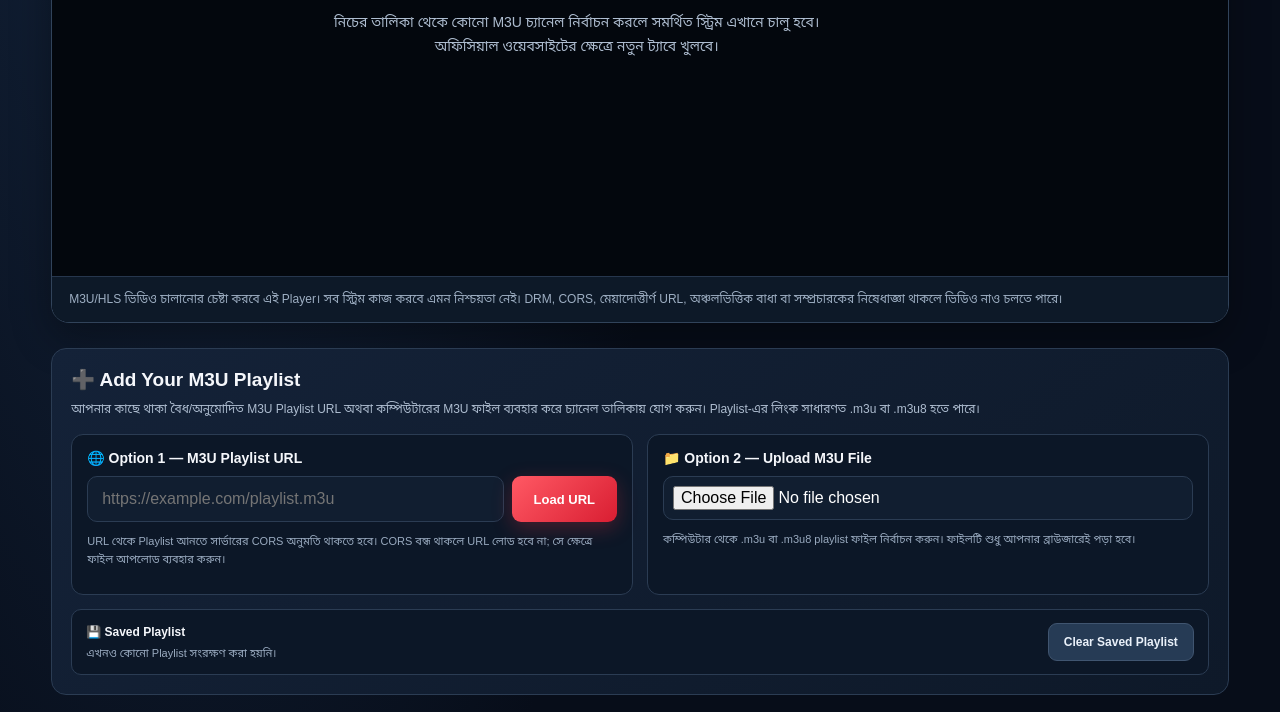
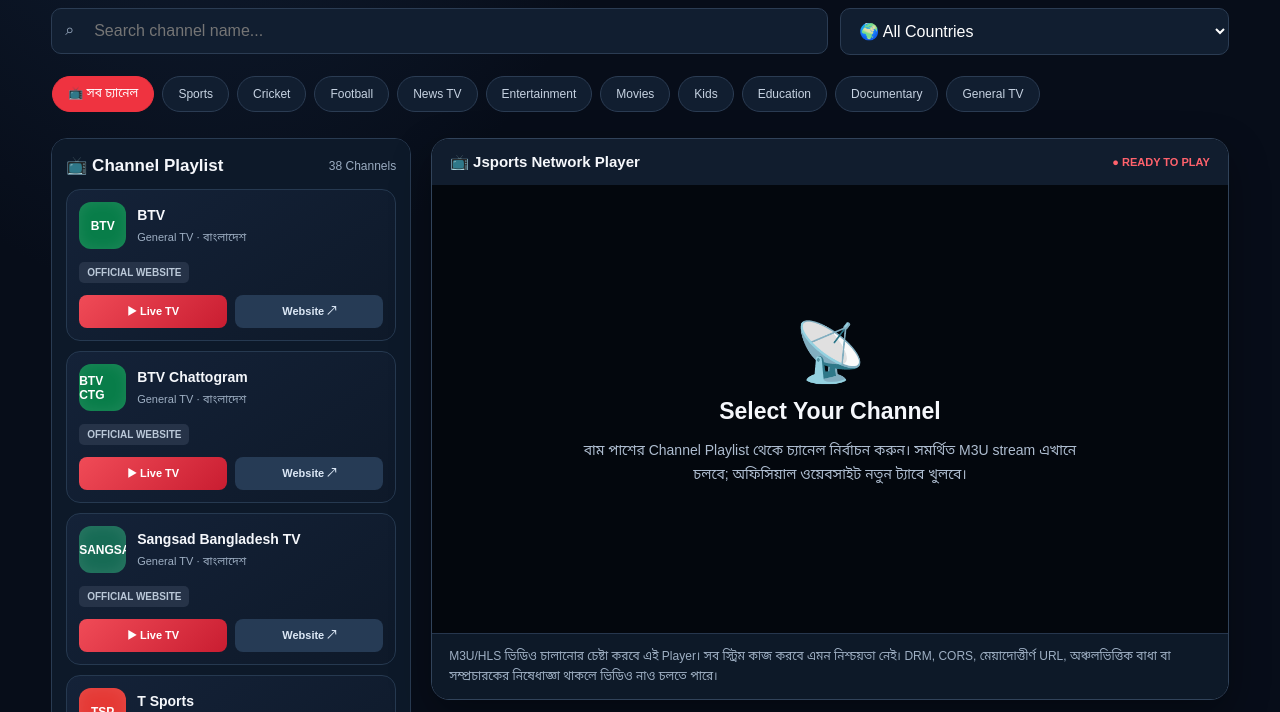
Before and after one commit to adammjasim-sys/Jsports-network, a plain HTML site: page index.html in a window 1280 px wide. Shown: the part 664-1376 px from the top of the page. Drawn offline with nearby package versions, Linux system fonts and the light colour scheme.

Commit message:
Update index.html

```diff
--- a/index.html
+++ b/index.html
@@ -64,8 +64,21 @@ input:focus,select:focus{border-color:#ef5964;box-shadow:0 0 0 3px #ef33441c}
 .info-panel{margin-top:28px;padding:18px;border:1px solid var(--line);border-radius:13px;background:#101b2b}
 .info-panel h3{margin:0 0 9px;font-size:16px}.info-panel p{margin:0;color:#a8b7c9;font-size:12px;line-height:1.8}
 footer{padding:27px 4%;text-align:center;color:#8495aa;font-size:12px;border-top:1px solid #26364d;line-height:1.9}footer strong{color:#e9eef5}
+
+.tv-layout{display:grid;grid-template-columns:minmax(290px,360px) minmax(0,1fr);gap:20px;align-items:start;margin-top:12px}
+.channel-sidebar{min-width:0;background:#0d1929;border:1px solid #293b52;border-radius:16px;padding:14px;max-height:820px;overflow:auto;position:sticky;top:86px}
+.channel-sidebar .section-title{margin:2px 0 13px}
+.channel-sidebar .section-title h2{font-size:17px}
+.channel-grid{grid-template-columns:1fr;gap:10px}
+.channel-card{padding:12px}
+.channel-card.selected{border-color:#ff5964;box-shadow:0 0 0 2px #ef334033}
+.logo img{width:100%;height:100%;object-fit:contain;padding:3px;background:#fff;border-radius:9px}
+.player-column{min-width:0}
+.player-column .player{margin:0;position:sticky;top:86px}
+.player-screen{min-height:0}
+@media(max-width:900px){.tv-layout{grid-template-columns:minmax(240px,310px) minmax(0,1fr);gap:12px}.channel-sidebar{padding:10px}}
 @media(max-width:1050px){.channel-grid{grid-template-columns:repeat(3,minmax(0,1fr))}}
-@media(max-width:720px){header{padding:11px 3%}.brand h1{font-size:18px}.container{padding:16px 3% 40px}.hero{padding:21px}.hero h2{font-size:22px}.hero:after{right:4%;font-size:65px}.channel-grid{grid-template-columns:repeat(2,minmax(0,1fr));gap:9px}.channel-card{padding:11px}.logo{width:40px;height:40px;flex-basis:40px;font-size:10px}.channel-info h3{font-size:12px}.card-actions{flex-direction:column}.toolbar,.m3u-grid{grid-template-columns:1fr}.player-screen{min-height:190px}.player-content h3{font-size:19px}.player-icon{font-size:45px}.field-row{flex-direction:column}}
+@media(max-width:720px){.tv-layout{grid-template-columns:1fr}.channel-sidebar{position:static;max-height:440px;order:2}.player-column{order:1}.player-column .player{position:static}.channel-grid{grid-template-columns:1fr 1fr}header{padding:11px 3%}.brand h1{font-size:18px}.container{padding:16px 3% 40px}.hero{padding:21px}.hero h2{font-size:22px}.hero:after{right:4%;font-size:65px}.channel-grid{grid-template-columns:repeat(2,minmax(0,1fr));gap:9px}.channel-card{padding:11px}.logo{width:40px;height:40px;flex-basis:40px;font-size:10px}.channel-info h3{font-size:12px}.card-actions{flex-direction:column}.toolbar,.m3u-grid{grid-template-columns:1fr}.player-screen{min-height:190px}.player-content h3{font-size:19px}.player-icon{font-size:45px}.field-row{flex-direction:column}}
 @media(max-width:370px){.channel-grid{grid-template-columns:1fr}}
 </style>
 </head>
@@ -74,14 +87,7 @@ footer{padding:27px 4%;text-align:center;color:#8495aa;font-size:12px;border-top
 <main class="container">
 <section class="hero"><div class="hero-label">WELCOME TO JSPORTS NETWORK</div><h2>One Network. More Entertainment.</h2><p>ক্রিকেট, ফুটবল, আন্তর্জাতিক সংবাদ, বিনোদন, মুভি ও বিশ্বের বিভিন্ন ফ্রি টিভি চ্যানেলের অফিসিয়াল লিংক এক জায়গায়। এখন নিজের বৈধ M3U Playlist-ও যোগ করতে পারবেন।</p></section>
 
-<section class="player">
-  <div class="player-head"><div class="player-title" id="playerTitle">📺 Jsports Network Player</div><div class="live-status" id="playerStatus">● READY TO PLAY</div></div>
-  <div class="player-screen">
-    <video id="liveVideo" controls playsinline crossorigin="anonymous"></video>
-    <div class="player-content" id="playerPlaceholder"><div class="player-icon">📡</div><h3 id="playerHeading">Select Your Channel</h3><p id="playerText">নিচের তালিকা থেকে কোনো M3U চ্যানেল নির্বাচন করলে সমর্থিত স্ট্রিম এখানে চালু হবে। অফিসিয়াল ওয়েবসাইটের ক্ষেত্রে নতুন ট্যাবে খুলবে।</p><a id="playerLink" class="player-action" href="#" target="_blank" rel="noopener" style="display:none">▶ Open Official Live</a></div>
-  </div>
-  <div class="player-note">M3U/HLS ভিডিও চালানোর চেষ্টা করবে এই Player। সব স্ট্রিম কাজ করবে এমন নিশ্চয়তা নেই। DRM, CORS, মেয়াদোত্তীর্ণ URL, অঞ্চলভিত্তিক বাধা বা সম্প্রচারকের নিষেধাজ্ঞা থাকলে ভিডিও নাও চলতে পারে।</div>
-</section>
+
 
 <section class="panel" id="m3uPanel">
   <h2>➕ Add Your M3U Playlist</h2>
@@ -110,9 +116,21 @@ footer{padding:27px 4%;text-align:center;color:#8495aa;font-size:12px;border-top
   <select id="countryFilter"><option value="all">🌍 All Countries</option><option value="বাংলাদেশ">🇧🇩 বাংলাদেশ</option><option value="ভারত">🇮🇳 ভারত</option><option value="পাকিস্তান">🇵🇰 পাকিস্তান</option><option value="আন্তর্জাতিক">🌐 আন্তর্জাতিক</option><option value="Playlist">📂 M3U Playlist</option></select>
 </section>
 <div class="category-bar" id="categoryBar"></div>
-<div class="section-title"><h2>📺 All TV Channels</h2><span class="total" id="channelCount"></span></div>
-<section class="channel-grid" id="channelGrid"></section>
-<section class="info-panel"><h3>ℹ️ About Free TV Links & M3U</h3><p>Jsports Network কোনো টিভি চ্যানেলের নিজস্ব সম্প্রচার হোস্ট করে না। এখানে চ্যানেলগুলোর অফিসিয়াল ওয়েবসাইট এবং ব্যবহারকারীর যোগ করা Playlist দেখানো হয়। কেবল বৈধ ও অনুমোদিত স্ট্রিম ব্যবহার করুন। দেশভিত্তিক সীমাবদ্ধতা, CORS, DRM, ইন্টারনেট ও সম্প্রচারকের নীতির কারণে কোনো কোনো লিংক কাজ নাও করতে পারে। GitHub Pages একটি static website; এখানে কোনো private playlist বা গোপন API key নিরাপদে সংরক্ষণ করা হয় না।</p></section>
+<section class="tv-layout">
+  <aside class="channel-sidebar">
+    <div class="section-title"><h2>📺 Channel Playlist</h2><span class="total" id="channelCount"></span></div>
+    <section class="channel-grid" id="channelGrid"></section>
+  </aside>
+  <div class="player-column"><section class="player">
+  <div class="player-head"><div class="player-title" id="playerTitle">📺 Jsports Network Player</div><div class="live-status" id="playerStatus">● READY TO PLAY</div></div>
+  <div class="player-screen">
+    <video id="liveVideo" controls playsinline crossorigin="anonymous"></video>
+    <div class="player-content" id="playerPlaceholder"><div class="player-icon">📡</div><h3 id="playerHeading">Select Your Channel</h3><p id="playerText">বাম পাশের Channel Playlist থেকে চ্যানেল নির্বাচন করুন। সমর্থিত M3U stream এখানে চলবে; অফিসিয়াল ওয়েবসাইট নতুন ট্যাবে খুলবে।</p><a id="playerLink" class="player-action" href="#" target="_blank" rel="noopener" style="display:none">▶ Open Official Live</a></div>
+  </div>
+  <div class="player-note">M3U/HLS ভিডিও চালানোর চেষ্টা করবে এই Player। সব স্ট্রিম কাজ করবে এমন নিশ্চয়তা নেই। DRM, CORS, মেয়াদোত্তীর্ণ URL, অঞ্চলভিত্তিক বাধা বা সম্প্রচারকের নিষেধাজ্ঞা থাকলে ভিডিও নাও চলতে পারে।</div>
+</section></div>
+</section>
+<section class="info-panel"><h3>ℹ️ About Free TV Links & M3U</h3><p>Jsports Network কোনো টিভি চ্যানেলের নিজস্ব সম্প্রচার হোস্ট করে না। এখানে চ্যানেলগুলোর অফিসিয়াল ওয়েবসাইট এবং ব্যবহারকারীর যোগ করা Playlist দেখানো হয়। M3U ফাইলে tvg-logo থাকলে সেটি দেখানো হবে; অন্য চ্যানেলে ওয়েবসাইটের favicon পাওয়া গেলে দেখাবে, না হলে সংক্ষিপ্ত নাম থাকবে। কেবল বৈধ ও অনুমোদিত স্ট্রিম ব্যবহার করুন। দেশভিত্তিক সীমাবদ্ধতা, CORS, DRM, ইন্টারনেট ও সম্প্রচারকের নীতির কারণে কোনো কোনো লিংক কাজ নাও করতে পারে। GitHub Pages একটি static website; এখানে কোনো private playlist বা গোপন API key নিরাপদে সংরক্ষণ করা হয় না।</p></section>
 </main>
 <footer><strong>Jsports Network</strong><br>Free & Official TV Channel Directory<br>© 2026 Jsports Network</footer>
 
@@ -159,6 +177,13 @@ const channels = [
 {name:"TV5MONDE",short:"TV5",category:"Entertainment",country:"আন্তর্জাতিক",url:"https://www.tv5monde.com/",type:"website",color:"#2454a0"}
 ];
 
+const logoDomains={
+"BTV":"btvlive.gov.bd","BTV Chattogram":"btvlive.gov.bd","Sangsad Bangladesh TV":"parliament.gov.bd",
+"T Sports":"tsports.com","GTV":"gtv.com.bd","Nagorik TV":"nagorik.com",
+"DD National":"prasarbharati.gov.in","DD News":"prasarbharati.gov.in","DD Sports":"prasarbharati.gov.in","DD Kisan":"prasarbharati.gov.in","Sansad TV":"sansadtv.nic.in","DD Bharati":"prasarbharati.gov.in","DD Girnar":"prasarbharati.gov.in","DD Urdu":"prasarbharati.gov.in",
+"PTV Home":"ptv.com.pk","PTV News":"ptv.com.pk","PTV Sports":"ptv.com.pk","PTV National":"ptv.com.pk","Geo News":"geo.tv","Geo Super":"geosuper.tv",
+"Al Jazeera English":"aljazeera.com","BBC News":"bbc.com","Sky News":"news.sky.com","France 24 English":"france24.com","DW News":"dw.com","CNN International":"cnn.com","NHK World-Japan":"nhk.or.jp","CNA":"channelnewsasia.com","TRT World":"trtworld.com","Euronews":"euronews.com","ABC News Australia":"abc.net.au","CBS News 24/7":"cbsnews.com","GB News":"gbnews.com","CGTN":"cgtn.com","Arirang TV":"arirang.com","NASA TV":"nasa.gov","Red Bull TV":"redbull.com","TV5MONDE":"tv5monde.com"
+};
 const categories=["সব চ্যানেল","Sports","Cricket","Football","News TV","Entertainment","Movies","Kids","Education","Documentary","General TV"];
 let activeCategory="সব চ্যানেল";
 let playlistChannels=[];
@@ -278,7 +303,8 @@ function render(){
     const card=document.createElement("article");card.className="channel-card";
     const top=document.createElement("div");top.className="card-top";
     const logo=document.createElement("div");logo.className="logo";logo.style.background=c.color||"#236b91";logo.textContent=c.short||"TV";
-    if(c.logo){const img=document.createElement("img");img.src=c.logo;img.alt="";img.style.cssText="width:100%;height:100%;object-fit:contain";img.onerror=()=>{img.remove();};logo.textContent="";logo.appendChild(img);}
+    const logoSource=c.logo||(logoDomains[c.name]?"https://www.google.com/s2/favicons?domain="+encodeURIComponent(logoDomains[c.name])+"&sz=128":"");
+    if(logoSource){const img=document.createElement("img");img.src=logoSource;img.alt=c.name+" logo";img.onerror=()=>{img.remove();logo.textContent=c.short||"TV";};logo.textContent="";logo.appendChild(img);}
     const info=document.createElement("div");info.className="channel-info";
     const name=document.createElement("h3");name.textContent=c.name;
     const meta=document.createElement("div");meta.className="meta";meta.textContent=(c.category||"TV")+" · "+(c.country||"Playlist");
@@ -288,7 +314,7 @@ function render(){
     const actions=document.createElement("div");actions.className="card-actions";
     const watch=document.createElement("button");watch.className="watch-btn";watch.type="button";watch.textContent=c.isPlaylist?"▶ Play Stream":c.url?"▶ Live TV":"Unavailable";
     if(!c.url&&!c.streamUrl)watch.classList.add("unavailable");
-    watch.addEventListener("click",()=>selectChannel(c));
+    watch.addEventListener("click",()=>{document.querySelectorAll(".channel-card.selected").forEach(x=>x.classList.remove("selected"));card.classList.add("selected");selectChannel(c);});
     actions.appendChild(watch);
     if(c.url){const site=document.createElement("a");site.className="site-btn";site.href=c.url;site.target="_blank";site.rel="noopener";site.textContent="Website ↗";actions.appendChild(site);}
     card.append(top,label,actions);grid.appendChild(card);
```
